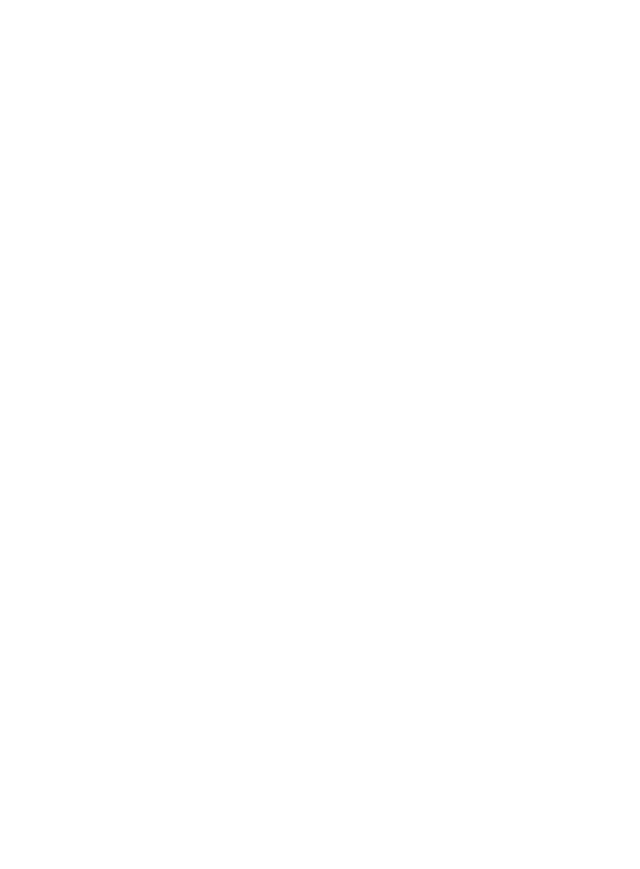
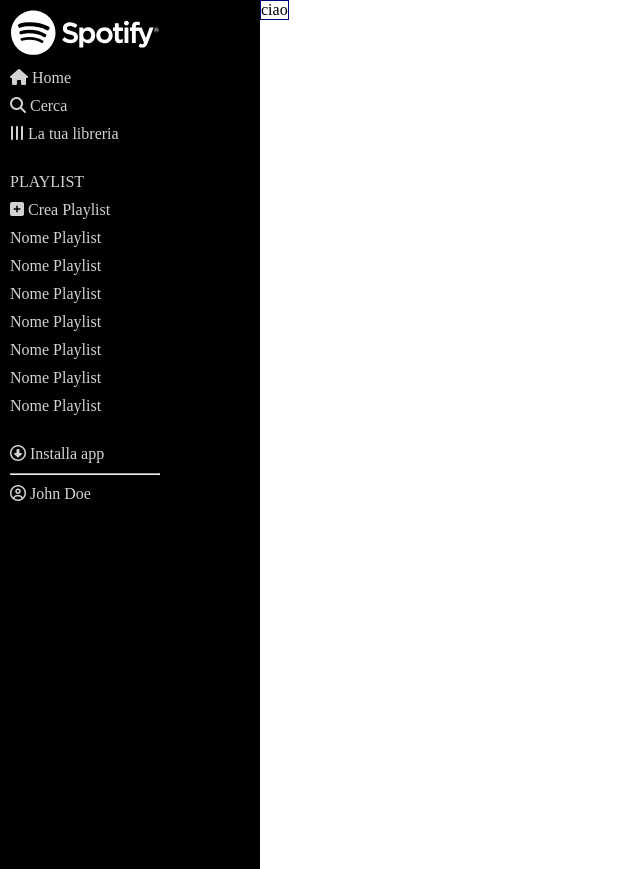
Before and after one commit to mas0110/html-css-spotifyweb, a plain HTML site: page index.html in a window 1280 px wide. Shown: the whole page, without its empty margins (0-640 px from the left). Before the commit the page ends 800 px from the top, so only its background shows below. Drawn offline with Linux system fonts and the light colour scheme.

Commit message:
struttura heades aside

```diff
--- a/assets/style.css
+++ b/assets/style.css
@@ -3,3 +3,39 @@
     padding: 0;
     box-sizing: border-box;
 }
+
+header aside{
+    display: flex;
+    flex-direction: column;
+    width: 100%;
+    height: 100vh ;
+    color: lightgray ;
+    gap: 20px;
+}
+header{
+    background-color: #000000;
+    padding: 10px;
+    padding-right: 100px;
+}
+header figure img{
+    width: 150px;
+}
+header aside ul li{
+    margin-block:10px ;
+}
+header aside div:last-of-type{
+    display: flex;
+    flex-direction: column;
+    gap: 10px;
+    justify-content: flex-end;
+
+}
+
+main nav{
+    border:1px solid navy;
+}
+
+.prova{
+    display: flex;
+    justify-content: flex-start;
+}
--- a/index.html
+++ b/index.html
@@ -8,8 +8,44 @@
 
     <!-- link css -->
     <link rel="stylesheet" href="./assets/style.css">
+
+    <!-- link fontawesome -->
+    <link rel="stylesheet" href="https://cdnjs.cloudflare.com/ajax/libs/font-awesome/6.5.1/css/all.min.css" integrity="sha512-DTOQO9RWCH3ppGqcWaEA1BIZOC6xxalwEsw9c2QQeAIftl+Vegovlnee1c9QX4TctnWMn13TZye+giMm8e2LwA==" crossorigin="anonymous" referrerpolicy="no-referrer" />
 </head>
 <body>
-
+    <div class="prova">
+        <header>
+            <figure><img src="./assets/img/logo.svg" alt="logo"></figure>
+            <aside>
+                <div>
+                    <ul>
+                        <li><i class="fa-solid fa-house"></i> Home</li>
+                        <li><i class="fa-solid fa-magnifying-glass"></i> Cerca</li>
+                        <li><i class="fa-solid fa-bars fa-rotate-90"></i> La tua libreria</li>
+                    </ul>
+                </div>
+                <div>
+                    <ul>PLAYLIST
+                        <li><i class="fa-solid fa-square-plus"></i> Crea Playlist</li>
+                        <li>Nome Playlist</li>
+                        <li>Nome Playlist</li>
+                        <li>Nome Playlist</li>
+                        <li>Nome Playlist</li>
+                        <li>Nome Playlist</li>
+                        <li>Nome Playlist</li>
+                        <li>Nome Playlist</li>
+                    </ul>
+                </div>
+                <div>
+                    <span><i class="fa-regular fa-circle-down"></i> Installa app</span>
+                    <hr>
+                    <span><i class="fa-regular fa-circle-user"></i> John Doe</span>
+                </div>
+            </aside>
+        </header>
+        <main>
+            <nav>ciao</nav>
+        </main>
+    </div>
 </body>
 </html>
```
